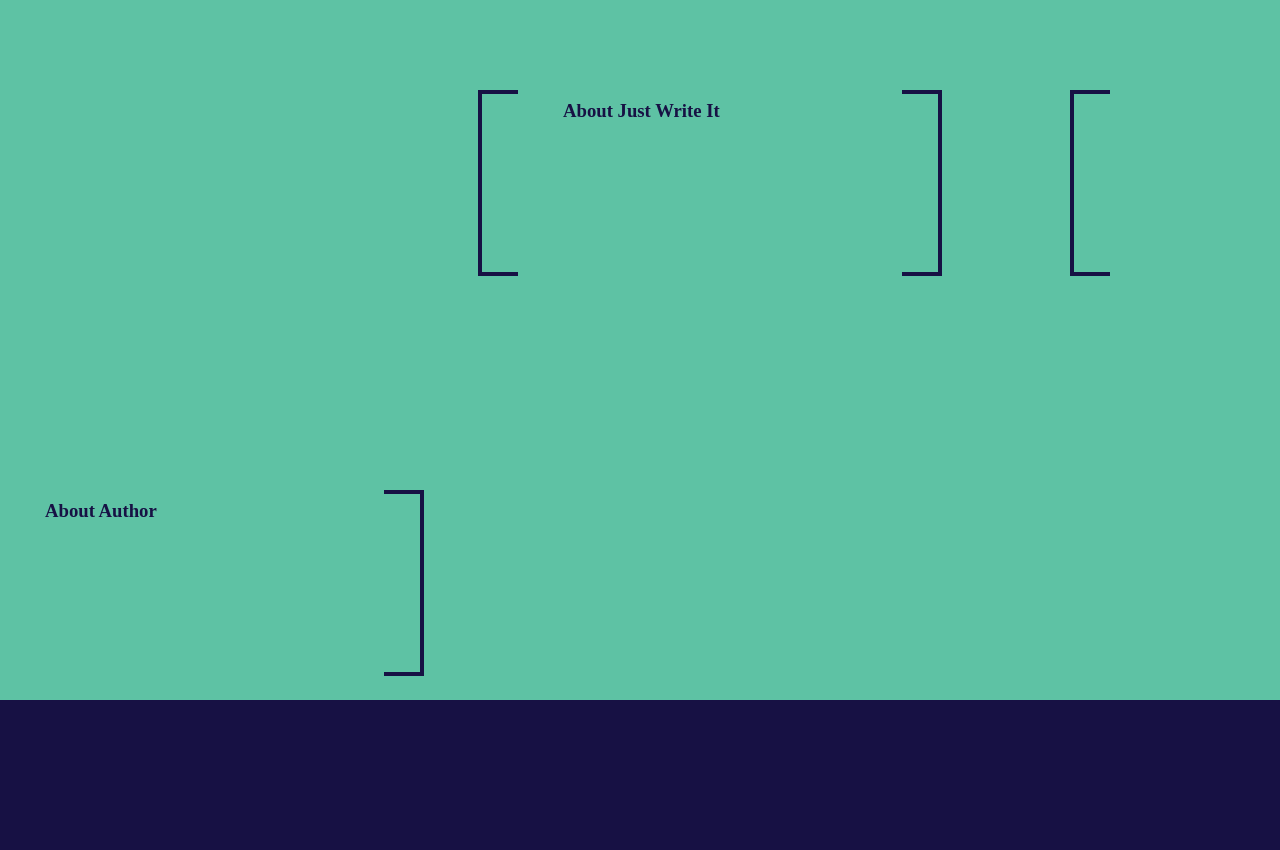
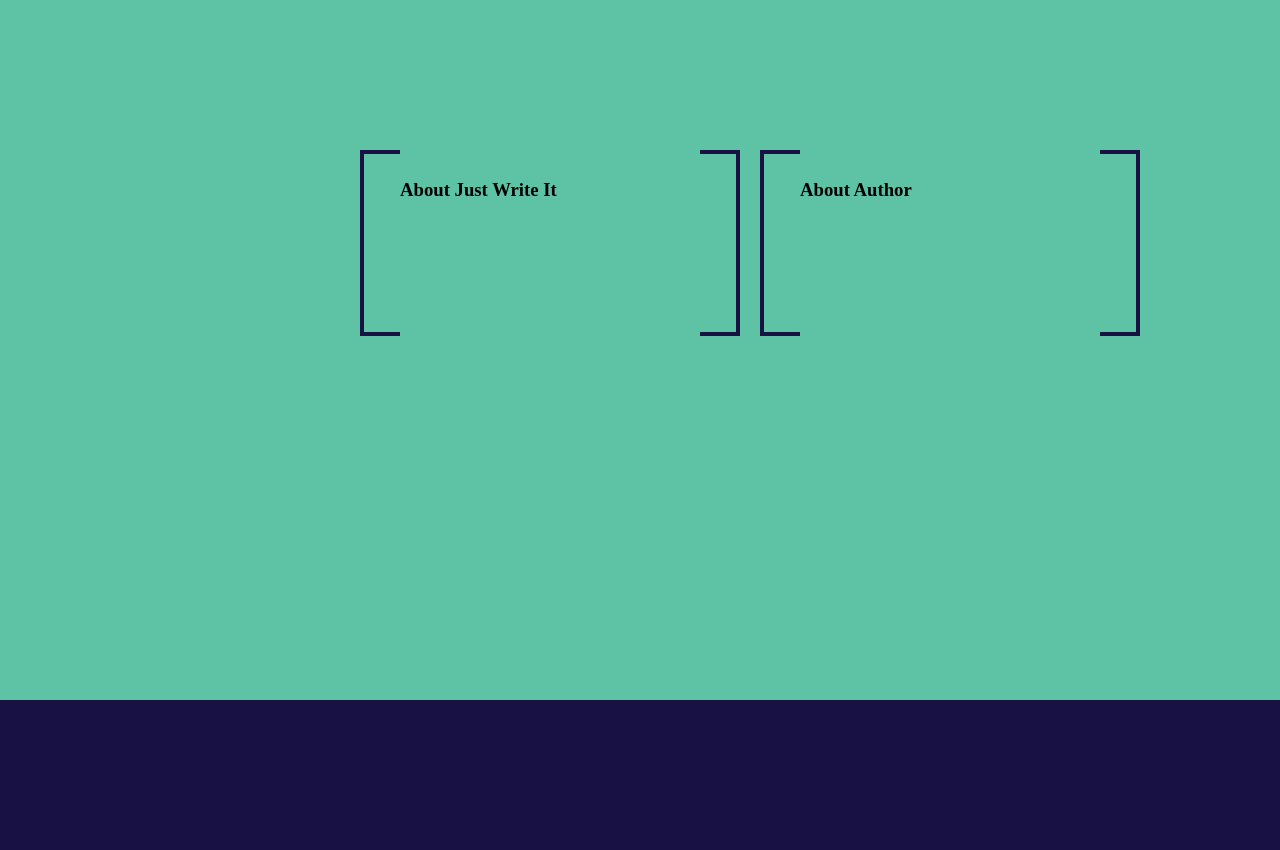
Before and after one commit to skylerdegrote/just-write-it-noauth, a PHP site: page /about.php in a window 1280 px wide. Shown: the part 150-1000 px from the top of the page. Run offline with PHP 8.4, Linux system fonts and the light colour scheme; style sheets or scripts are compiled from the project's sources.

Commit message:
about page layout set up

```diff
--- a/about.php
+++ b/about.php
@@ -10,6 +10,8 @@ $pageTitle = "About Just Write It";
 <head>
     <title><?php echo $pageTitle ?></title>
     <link rel="stylesheet" href="styles/about.css">
+    <link href="styles/navigation.css" rel="stylesheet" type="text/css" />
+
 </head>
 <body>
 <?php include ('includes/header.php') ?>
--- a/styles/about.css
+++ b/styles/about.css
@@ -23,11 +23,14 @@ h1 {
   padding: 50px;
   margin: 0; }
 
-h3 {
-  color: #171144;
+nav h3 {
+  color: #f69d1d;
   padding: 0;
-  text-align: left;
-  margin: 0 45px; }
+  text-align: left; }
+
+section {
+  padding: 60px 10px;
+  float: left; }
 
 .right-border {
   border-style: Solid;
@@ -50,16 +53,17 @@ h3 {
   border-right: none;
   float: left;
   margin-top: 90px;
-  margin-left: 10%;
+  margin-left: 0;
   margin-right: 0; }
 
 .aboutWriteIt, .aboutAuthor {
   min-height: 300px;
   width: 30%;
+  min-width: 300px;
   margin-top: 100px;
   float: left; }
 
-@media only screen and (max-width: 900px) {
+@media only screen and (max-width: 760px) {
   .aboutWriteIt, .aboutAuthor {
     width: 50%; }
 
--- a/styles/about.scss
+++ b/styles/about.scss
@@ -14,11 +14,16 @@ h1 {
   margin: 0;
 }
 
-h3 {
-  color: $darkBlue;
+nav h3 {
+  color: $orange;
   padding:0;
   text-align: left;
-  margin: 0 45px;
+}
+
+section{
+  //margin:10px 0;
+  padding: 60px 10px ;
+  float: left;
 }
 
 .right-border
@@ -44,19 +49,20 @@ h3 {
   border-right:none;
   float: left;
   margin-top:90px;
-  margin-left: 10%;
+  margin-left:0;
   margin-right:0;
 }
 
 .aboutWriteIt, .aboutAuthor {
   min-height:300px;
   width: 30%;
+  min-width: 300px;
   margin-top: 100px;
   float: left;
 }
 
 //mobile device changes
-@media only screen and (max-width: 900px) {
+@media only screen and (max-width: 760px) {
   .aboutWriteIt, .aboutAuthor {
     width: 50%;
     //margin: auto;
```
Also changed, not shown: 1 other file.
